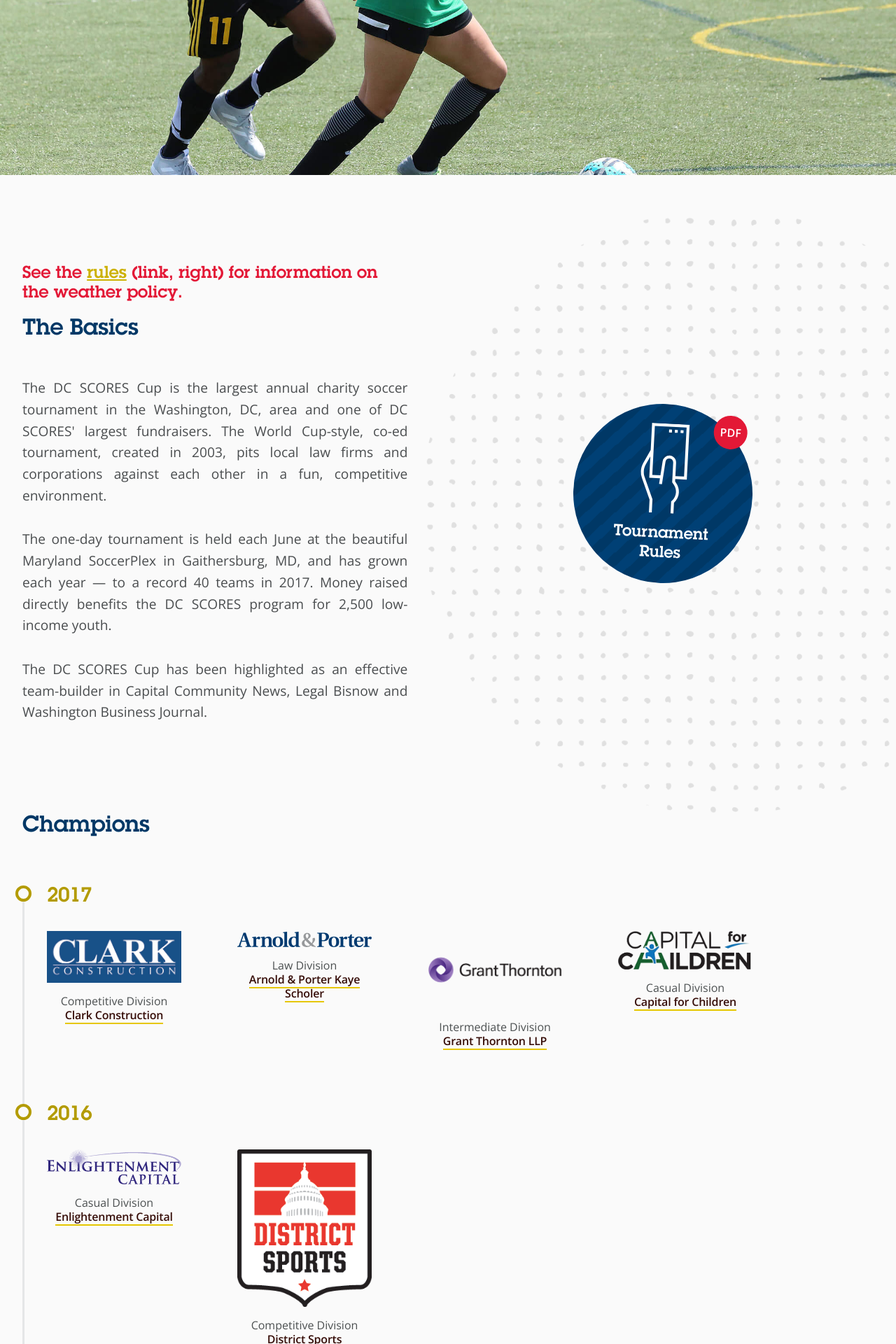
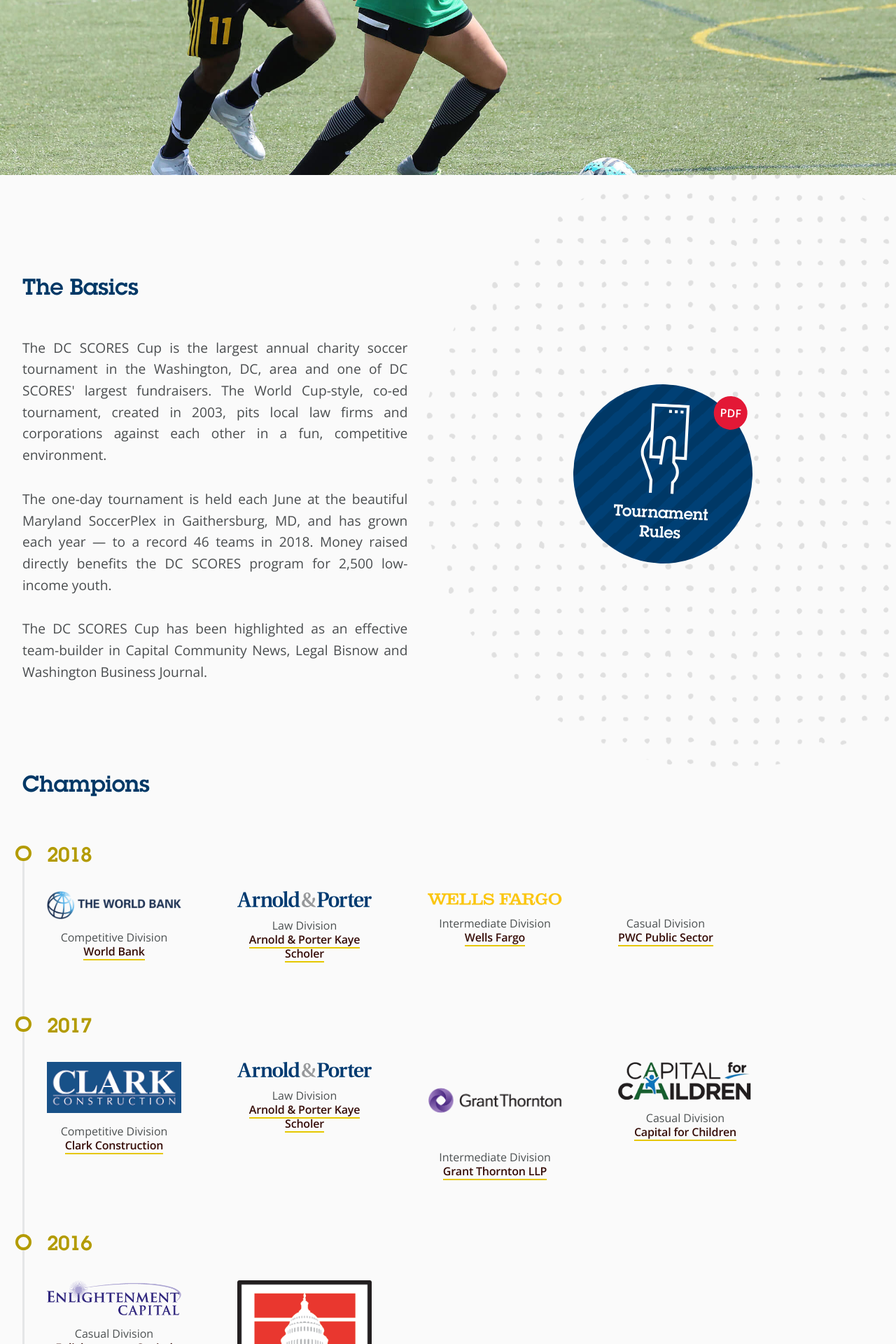
Before and after one commit to DCSCORES/dcscorescup.org, a Jekyll site: the page built from about.markdown, in a window 1280 px wide. Shown: the part 740-2660 px from the top of the page at 70% size. Built offline with Jekyll 4.4.1, drawn with Linux system fonts in a browser that asks for light colours; nearby versions of some CDN libraries.

Commit message:
Post event update

```diff
--- a/_layouts/about.html
+++ b/_layouts/about.html
@@ -11,12 +11,12 @@ layout: default
 <div class="FlexBlock  FlexBlock--row  FlexBlock--split  FlexBlock--texture  u-above8  u-below8">
   <div class="TextBlock">
 
-    <!-- Attention message -->
-    <span class="TextBlock-important">See the <a href="/2018DCSCORESCupRules.pdf" target="_blank">rules</a> (link, right) for information on the weather policy.</span>
+    <!-- Attention message
+    <span class="TextBlock-important">See the <a href="/2018DCSCORESCupRules.pdf" target="_blank">rules</a> (link, right) for information on the weather policy.</span>-->
 
     <h2 style="margin-top: 1rem;">The Basics</h2>
     <p>The DC SCORES Cup is the largest annual charity soccer tournament in the Washington, DC, area and one of DC SCORES' largest fundraisers. The World Cup-style, co-ed tournament, created in 2003, pits local law firms and corporations against each other in a fun, competitive environment.</p>
-    <p>The one-day tournament is held each June at the beautiful Maryland SoccerPlex in Gaithersburg, MD, and has grown each year — to a record 40 teams in 2017. Money raised directly benefits the DC SCORES program for 2,500 low-income youth.</p>
+    <p>The one-day tournament is held each June at the beautiful Maryland SoccerPlex in Gaithersburg, MD, and has grown each year — to a record 46 teams in 2018. Money raised directly benefits the DC SCORES program for 2,500 low-income youth.</p>
     <p>The DC SCORES Cup has been highlighted as an effective team-builder in Capital Community News, Legal Bisnow and Washington Business Journal.</p>
   </div>
 
@@ -35,6 +35,34 @@ layout: default
   </div>
 
   <ol class="Timeline  u-flexLeft">
+    <li class="Timeline-node">
+      <h3 class="Timeline-nodeDate">2018</h3>
+
+      <div class="Timeline-champions">
+        <div class="Timeline-championsChamp">
+          <img src="/images/logo-worldbank.png" alt="">
+          <span>Competitive Division<br><a href="http://www.worldbank.org/" target="_blank">World Bank</a></span>
+        </div>
+
+        <div class="Timeline-championsChamp">
+          <img src="/images/logo-ap.svg" alt="">
+          <span>Law Division<br><a href="https://www.arnoldporter.com/en/" target="_blank">Arnold & Porter Kaye Scholer</a></span>
+        </div>
+
+        <div class="Timeline-championsChamp">
+          <img src="/images/logo-wellsfargo.svg" alt="">
+          <span>Intermediate Division<br><a href="https://www.wellsfargo.com/" target="_blank">Wells Fargo
+</a></span>
+        </div>
+
+        <div class="Timeline-championsChamp">
+          <img src="" alt="">
+          <span>Casual Division<br><a href="https://www.pwc.com/" target="_blank">PWC Public Sector</a></span>
+        </div>
+      </div>
+
+    </li>
+
     <li class="Timeline-node">
       <h3 class="Timeline-nodeDate">2017</h3>
 
--- a/_layouts/default.html
+++ b/_layouts/default.html
@@ -2,12 +2,6 @@
 <html lang="en">
   {% include head.html %}
   <body>
-
-    {% if page.url == "/" %}
-    <div class="HaveYouEverSeenTheRain">
-      <span>The DC SCORES Cup June 23 is ON and will be played in rain. See the <a href="/about">About</a> page for more.</span>
-    </div>
-    {% endif %}
 
     {% if page.url == "/" %}
     {% include _partials/baggage-carousel.html %}
--- a/_layouts/home.html
+++ b/_layouts/home.html
@@ -9,9 +9,7 @@ layout: default
 <div class="MarlboroMan">
 
   <h1>Soccer for good</h1>
-  <p>DC SCORES Cup is the largest annual charity soccer tournament in the region. This year, 46 teams and over 650 participants will take the field in a 7v7 co-ed tournament for bragging rights and to support a great cause.</p>
-  <!--<p>Largest annual soccer tournament in the Washington, DC, area with 100% of funds raised going towards supporting local nonprofit <a href="https://www.dcscores.org/" target="_blank">DC SCORES</a>.</p>
-  <p>Learn more <a href="#">here</a> and <a href="#">here</a></p>-->
+  <p>The DC SCORES Cup is the largest annual charity soccer tournament in the region. This year, 46 teams and over 650 participants took the field for bragging rights and to support a great cause. Re-live the 2018 DC SCORES Cup with our <a href="http://bit.ly/SCORESCup18Recap" target="_blank">recap</a> and <a href="http://bit.ly/SCORESCup18Photos" target="_blank">photo album</a>.</p>
 
   <!-- United badge -->
   <a href="https://www.dcunited.com/" class="United" target="_blank">
--- a/styles/_fundamentos/_fundamentos.general.scss
+++ b/styles/_fundamentos/_fundamentos.general.scss
@@ -23,26 +23,3 @@ img {
   max-width: 100%;
   vertical-align: middle;
 }
-
-// Just for now, yeah yeah...
-.HaveYouEverSeenTheRain {
-  padding: 0.8rem 1rem 0.6rem 1rem;
-  width: 100%;
-  text-align: center;
-  background-color: darken(#fd0, 0%);
-}
-
-  .HaveYouEverSeenTheRain > span {
-    font-family: "DCSCORES", sans-serif;
-    font-size: 1rem;
-    line-height: 105%;
-    color: #43100A;
-
-    @media (min-width: 600px) {
-      font-size: 1.25rem;
-    }
-  }
-
-    .HaveYouEverSeenTheRain > span a {
-      color: inherit;
-    }
```
Also changed, not shown: images/logo-worldbank.png (added).
